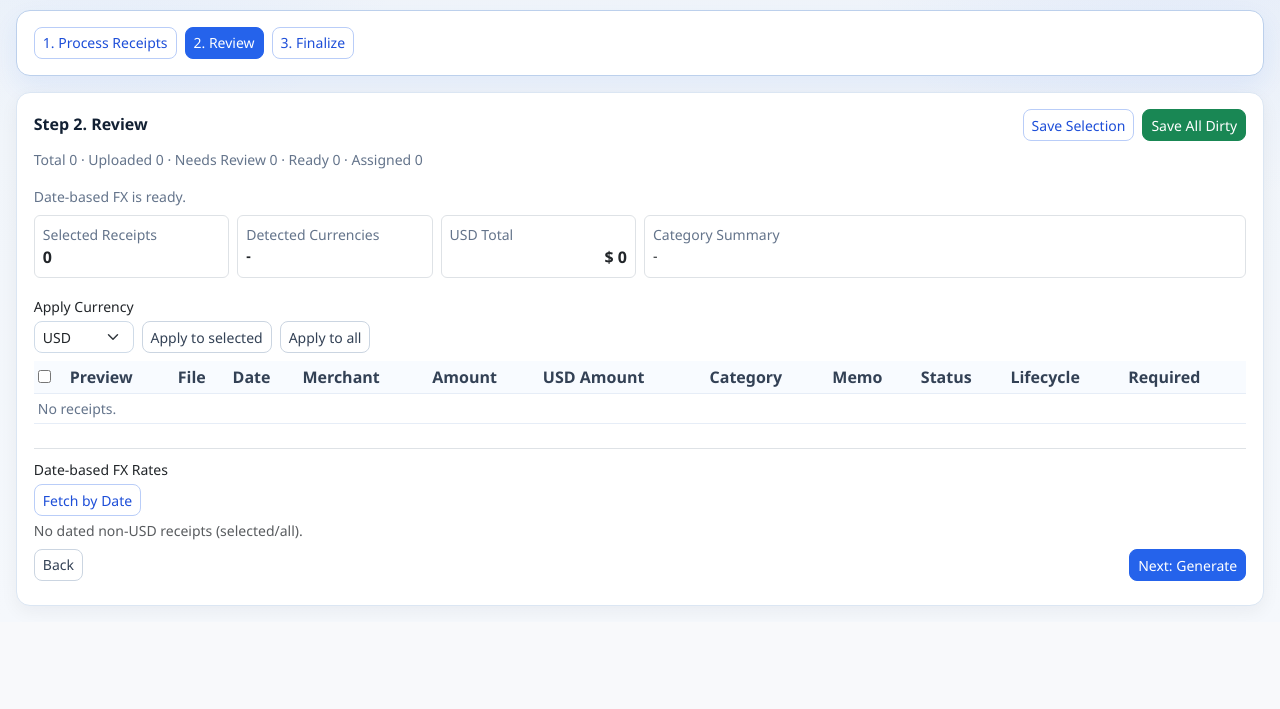
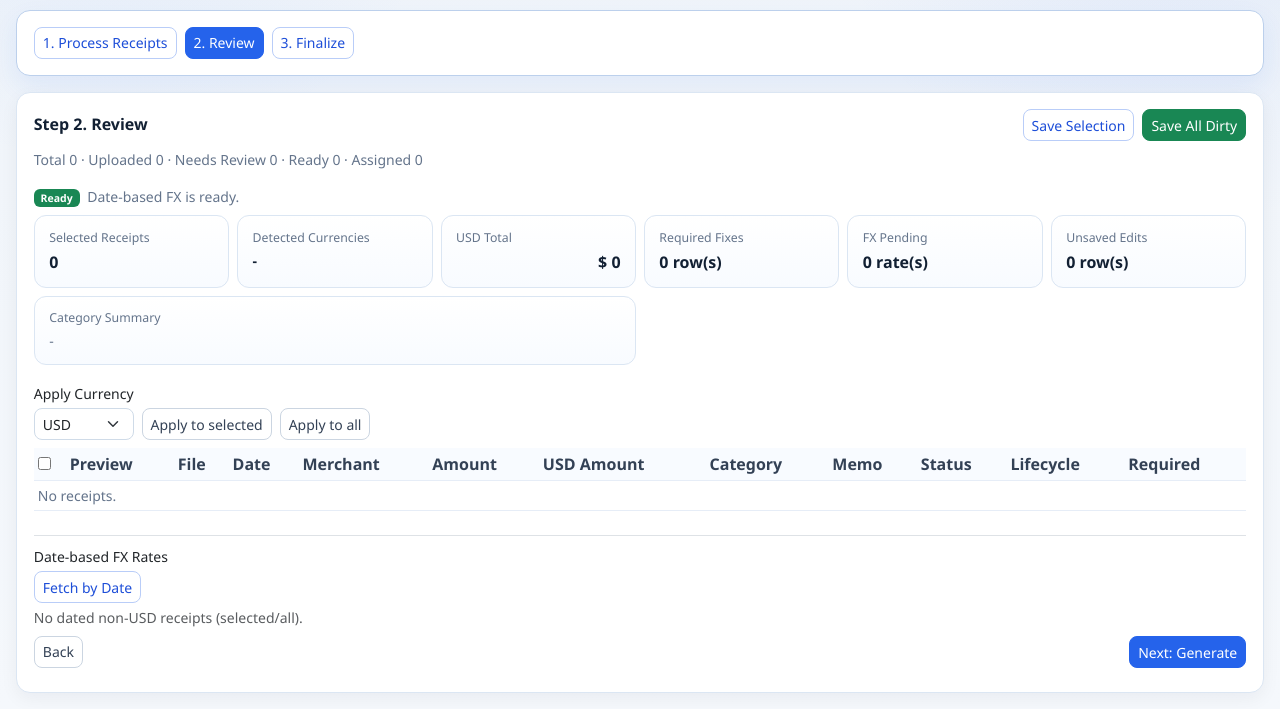
Before and after one commit to 2030Retire/EZWorks-Expense, a Flask app: page /reports/wizard/review in a window 1280 px wide. Shown: the part 205-914 px from the top of the page. Before the commit the page ends 813 px from the top, so only its background shows below. Run offline with Flask 3, Linux system fonts and the light colour scheme; the visitor is signed in with stand-in values (Sample User, id 1); data comes from the database, SQL or seed files in the repository; data that the repository does not hold is empty; some libraries are stand-ins or nearby versions.

Commit message:
improve review guidance and template mapping visibility

```diff
--- a/app.py
+++ b/app.py
@@ -2649,6 +2649,8 @@ def api_profile():
                     "manager": str(user.get("manager_name") or ""),
                     "manager_email": str(user.get("manager_email") or ""),
                     "email": str(user.get("email") or ""),
+                    "org_name": str(user.get("org_name") or ""),
+                    "provider": str(session.get("auth_provider") or ""),
                 }
             }
         )
@@ -2672,6 +2674,8 @@ def api_profile():
                 "manager": str(user.get("manager_name") or ""),
                 "manager_email": str(user.get("manager_email") or ""),
                 "email": str(user.get("email") or ""),
+                "org_name": str(user.get("org_name") or ""),
+                "provider": str(session.get("auth_provider") or ""),
             },
         }
     )
--- a/templates/report_wizard_review.html
+++ b/templates/report_wizard_review.html
@@ -6,6 +6,40 @@
   <title>Expense Report Process - Review</title>
   <link href="https://cdnjs.cloudflare.com/ajax/libs/bootstrap/5.3.2/css/bootstrap.min.css" rel="stylesheet">
   <link href="/static/app_ui.css" rel="stylesheet">
+  <style>
+    .review-kpi-card {
+      border: 1px solid #dbe6f3;
+      border-radius: 12px;
+      padding: .8rem .9rem;
+      height: 100%;
+      background: linear-gradient(180deg, #ffffff 0%, #f8fbff 100%);
+    }
+    .review-kpi-card .kpi-label {
+      font-size: .77rem;
+      color: #64748b;
+      margin-bottom: .15rem;
+    }
+    .review-kpi-card .kpi-value {
+      font-weight: 700;
+      color: #122033;
+    }
+    .review-summary-list {
+      display: grid;
+      gap: .25rem;
+    }
+    .review-summary-item {
+      display: flex;
+      justify-content: space-between;
+      gap: .75rem;
+      font-size: .8rem;
+      border-top: 1px dashed #e5edf8;
+      padding-top: .25rem;
+    }
+    .review-summary-item:first-child {
+      border-top: none;
+      padding-top: 0;
+    }
+  </style>
 </head>
 <body class="app-shell">
   <div class="container-fluid py-3 px-3">
@@ -30,10 +64,13 @@
       <div id="fxPolicyNote" class="small text-muted mb-2"></div>
 
       <div class="row g-2 mb-3" id="reviewSummaryCards">
-        <div class="col-xl-2 col-md-4 col-sm-6"><div class="border rounded p-2 h-100"><div class="small text-muted">Selected Receipts</div><div class="fw-semibold" id="sumReceiptCount">0</div></div></div>
-        <div class="col-xl-2 col-md-4 col-sm-6"><div class="border rounded p-2 h-100"><div class="small text-muted">Detected Currencies</div><div class="fw-semibold small" id="sumCurrencies">-</div></div></div>
-        <div class="col-xl-2 col-md-4 col-sm-6"><div class="border rounded p-2 h-100"><div class="small text-muted">USD Total</div><div class="fw-semibold amount-num" id="sumUsdTotal">$ 0</div></div></div>
-        <div class="col-xl-6 col-md-12"><div class="border rounded p-2 h-100"><div class="small text-muted">Category Summary</div><div class="small" id="sumByCategory">-</div></div></div>
+        <div class="col-xl-2 col-md-4 col-sm-6"><div class="review-kpi-card"><div class="kpi-label">Selected Receipts</div><div class="kpi-value" id="sumReceiptCount">0</div></div></div>
+        <div class="col-xl-2 col-md-4 col-sm-6"><div class="review-kpi-card"><div class="kpi-label">Detected Currencies</div><div class="kpi-value small" id="sumCurrencies">-</div></div></div>
+        <div class="col-xl-2 col-md-4 col-sm-6"><div class="review-kpi-card"><div class="kpi-label">USD Total</div><div class="kpi-value amount-num" id="sumUsdTotal">$ 0</div></div></div>
+        <div class="col-xl-2 col-md-4 col-sm-6"><div class="review-kpi-card"><div class="kpi-label">Required Fixes</div><div class="kpi-value" id="sumRequiredRows">0 row(s)</div></div></div>
+        <div class="col-xl-2 col-md-4 col-sm-6"><div class="review-kpi-card"><div class="kpi-label">FX Pending</div><div class="kpi-value" id="sumFxPending">0 rate(s)</div></div></div>
+        <div class="col-xl-2 col-md-4 col-sm-6"><div class="review-kpi-card"><div class="kpi-label">Unsaved Edits</div><div class="kpi-value" id="sumDirtyRows">0 row(s)</div></div></div>
+        <div class="col-xl-6 col-md-12"><div class="review-kpi-card"><div class="kpi-label">Category Summary</div><div class="review-summary-list" id="sumByCategory">-</div></div></div>
       </div>
 
       <div class="d-flex flex-wrap align-items-end gap-2 mb-2">
@@ -204,17 +241,18 @@
       const missing = getFxRequirements();
       const note = document.getElementById("fxPolicyNote");
       const nextBtn = document.getElementById("nextBtn");
+      document.getElementById("sumFxPending").textContent = `${missing.length} rate(s)`;
       if (fx.rate_mode === "company_average") {
-        note.textContent = "Estimated company average FX is prefilled from receipt dates. Final posted rate may vary by accounting policy.";
+        note.innerHTML = `<span class="badge text-bg-info me-1">Company Average</span> Estimated company average FX is prefilled from receipt dates. Final posted rate may vary by accounting policy.`;
         nextBtn.disabled = false;
         return;
       }
       if (missing.length) {
-        note.textContent = `Date-based FX is required before next step. Missing ${missing.length} rate(s).`;
+        note.innerHTML = `<span class="badge text-bg-warning me-1">Action needed</span> Date-based FX is required before next step. Missing ${missing.length} rate(s).`;
         nextBtn.disabled = true;
         return;
       }
-      note.textContent = "Date-based FX is ready.";
+      note.innerHTML = `<span class="badge text-bg-success me-1">Ready</span> Date-based FX is ready.`;
       nextBtn.disabled = false;
     }
 
@@ -249,6 +287,7 @@
     function renderRequiredSummary(){
       let missingRows = 0;
       document.querySelectorAll("#rows tr[data-id]").forEach((tr) => { if (updateRequiredState(tr) > 0) missingRows += 1; });
+      document.getElementById("sumRequiredRows").textContent = `${missingRows} row(s)`;
       document.getElementById("requiredSummary").textContent = missingRows ? `Missing required values in ${missingRows} row(s): date/amount/category` : "";
     }
     function getSelectedTrs(){
@@ -282,8 +321,9 @@
       document.getElementById("sumReceiptCount").textContent = String(trs.length);
       document.getElementById("sumCurrencies").textContent = [...byCurrency.entries()].sort((a,b) => a[0].localeCompare(b[0])).map(([code, v]) => `${code} ${v.count} · ${formatMoneyWithCurrency(code, v.amount)}`).join(" | ") || "-";
       document.getElementById("sumUsdTotal").textContent = `$ ${formatMoney(usdTotal)}`;
-      const parts = [...byCategory.entries()].sort((a,b) => a[0].localeCompare(b[0])).map(([cat, v]) => `${cat}: ${v.count} · ${formatMoneyWithCurrency(v.currency, v.amount)}`);
-      document.getElementById("sumByCategory").textContent = parts.length ? parts.join(" | ") : "-";
+      const parts = [...byCategory.entries()].sort((a,b) => a[0].localeCompare(b[0])).map(([cat, v]) => `<div class="review-summary-item"><span>${esc(cat)} · ${v.count} item(s)</span><span>${esc(formatMoneyWithCurrency(v.currency, v.amount))}</span></div>`);
+      document.getElementById("sumByCategory").innerHTML = parts.length ? parts.join("") : `<div class="small text-muted">-</div>`;
+      document.getElementById("sumDirtyRows").textContent = `${getDirtySet().size} row(s)`;
       syncWizardSettingsFromSelection(trs);
     }
     function syncWizardSettingsFromSelection(trs){
@@ -324,6 +364,7 @@
     }
     function renderDirtySummary(){
       const cnt = getDirtySet().size;
+      document.getElementById("sumDirtyRows").textContent = `${cnt} row(s)`;
       document.getElementById("dirtySummary").textContent = cnt ? `Unsaved edits: ${cnt}` : "";
     }
 
```
Also changed, not shown: templates/admin.html (+25 -3 lines).
